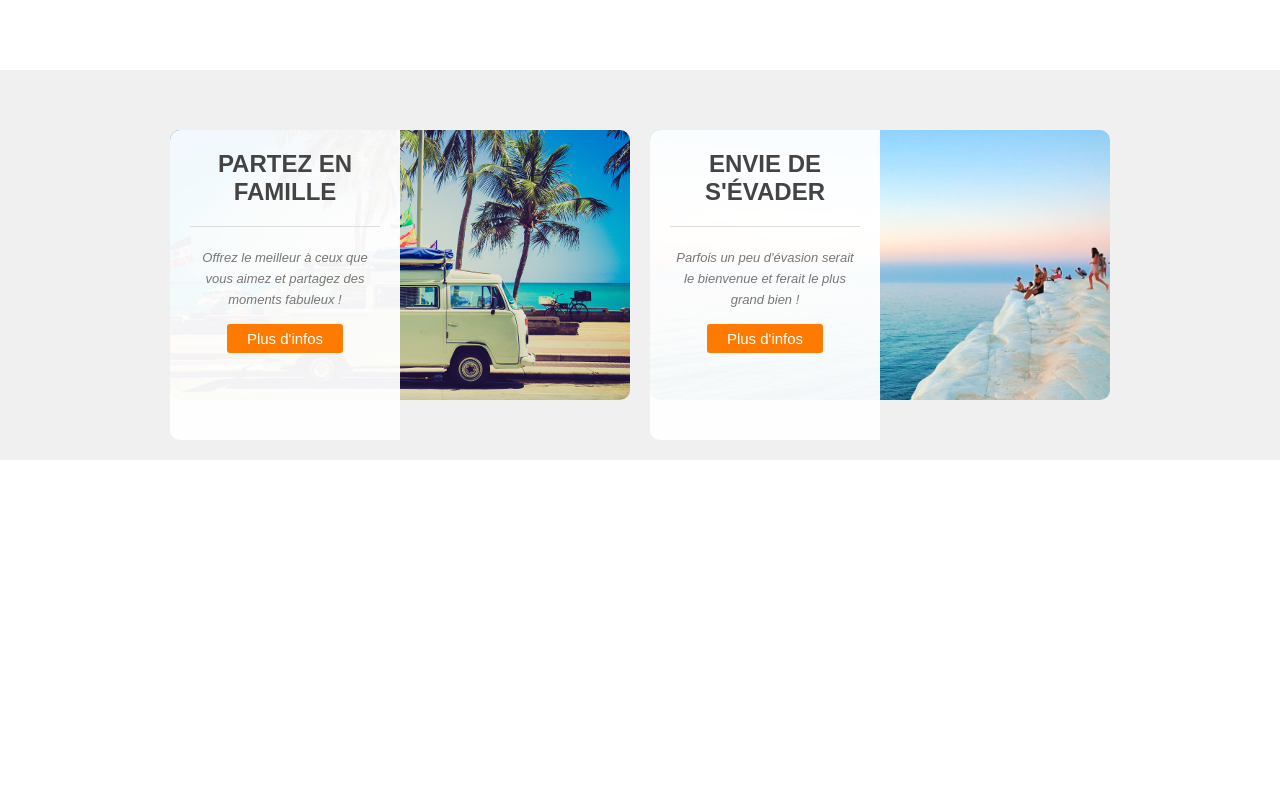
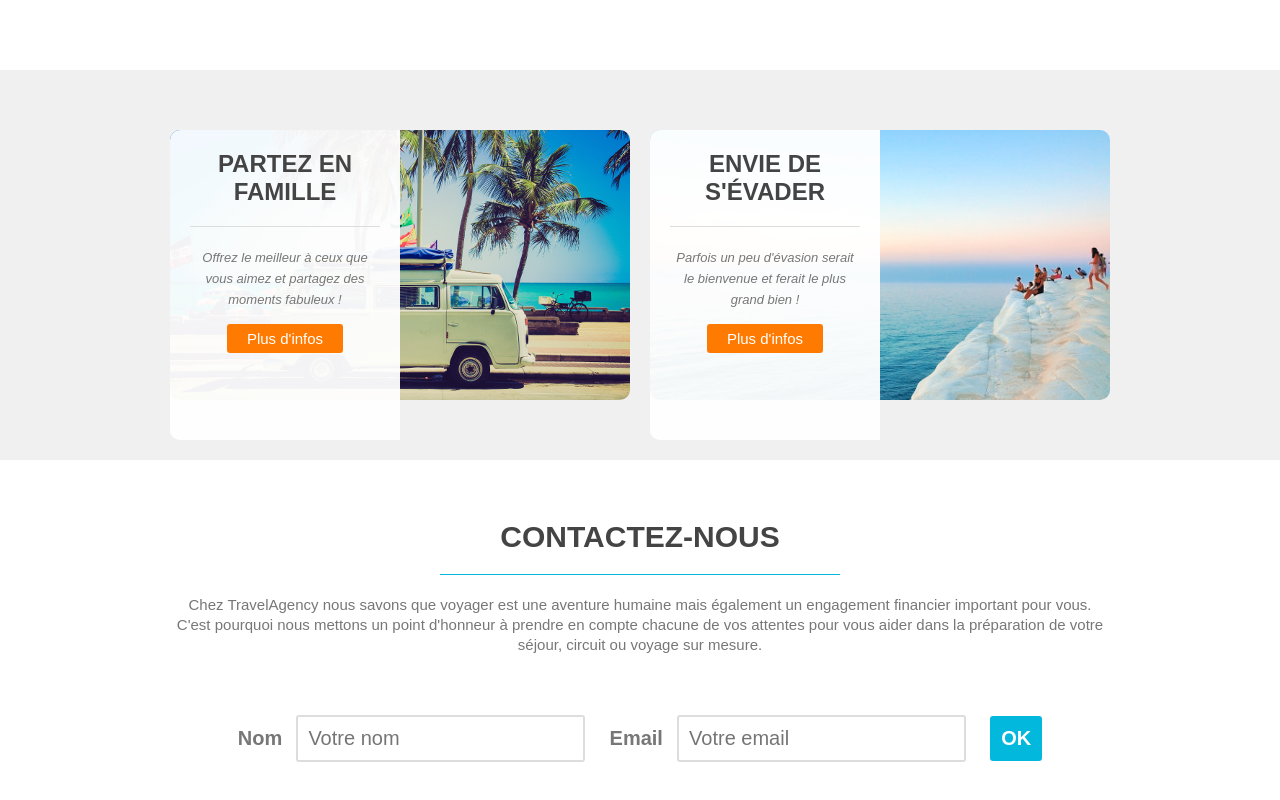
Before and after one commit to Aleixx29/travelAgency, a plain HTML site: page index.html in a window 1280 px wide. Shown: the part 1078-1878 px from the top of the page. Before the commit the page ends 1538 px from the top, so only its background shows below. Drawn offline with Linux system fonts and the light colour scheme.

Commit message:
section contact

```diff
--- a/index.html
+++ b/index.html
@@ -76,7 +76,17 @@
 
 <section id="contact">
     <div class="wrapper">
-
+        <h3>Contactez-nous</h3>
+        <p>Chez TravelAgency nous savons que voyager est une aventure humaine mais également un engagement financier important
+            pour vous. C'est pourquoi nous mettons un point d'honneur à prendre en compte chacune de vos attentes pour vous
+            aider dans la préparation de votre séjour, circuit ou voyage sur mesure.
+        <form>
+            <label for="name">Nom</label>
+            <input type="text" id="name" placeholder="Votre nom">
+            <label for="email">Email</label>
+            <input type="text" id="email" placeholder="Votre email">
+            <input type="submit" value="OK" class="button-3">
+        </form>
     </div>
 </section>
 
--- a/styles.css
+++ b/styles.css
@@ -10,20 +10,25 @@ body{
   font-size: 15px;
 }
 
+h1, h2, h3, h4{
+  color: #444;
+}
+
 h1{
   font-family: 'Crete Round', serif;
   font-size: 45px;
-  color: #444;
 }
 
 h2{
-  color: #444;
   font-size: 55px;
+}
+
+h3{
+  font-size: 30px;
 }
 
 h4{
   font-size: 24px;
-  color: #444;
 }
 
 p{
@@ -115,7 +120,7 @@ header nav ul li a{
 }
 
 .button-1:hover{
-  background-color: #02d8dd;
+  background-color: #02b8dd;
 }
 
 /* STEPS */
@@ -201,5 +206,53 @@ article h4{
 }
 
 .button-2:hover{
-  background-color: #02d8dd;
+  background-color: #02b8dd;
 }
+
+/* CONTACT */
+
+#contact{
+  padding: 60px 0;
+  text-align: center;
+}
+
+#contact h3{
+  text-transform: uppercase;
+  margin: 0 auto 20px;
+  width: 400px;
+  border-bottom: 1px solid #02b8dd;
+  padding-bottom: 20px;
+}
+
+form{
+  margin: 60px 0 20px 0;
+}
+
+label{
+  font-weight: bold;
+  font-size: 20px;
+  margin-right: 10px;
+  color: #777;
+}
+
+input[type="text"]{
+  padding: 10px;
+  font-size: 20px;
+  margin-right: 20px;
+  border: 2px solid #ddd;
+  border-radius: 3px;
+}
+
+.button-3{
+  color: #fff;
+  font-size: 20px;
+  font-weight: bold;
+  padding: 11px;
+  background-color: #02b8dd;
+  border-style: none;
+  border-radius: 3px;
+}
+
+.button-3:hover{
+  background-color: #444;
+}
```
